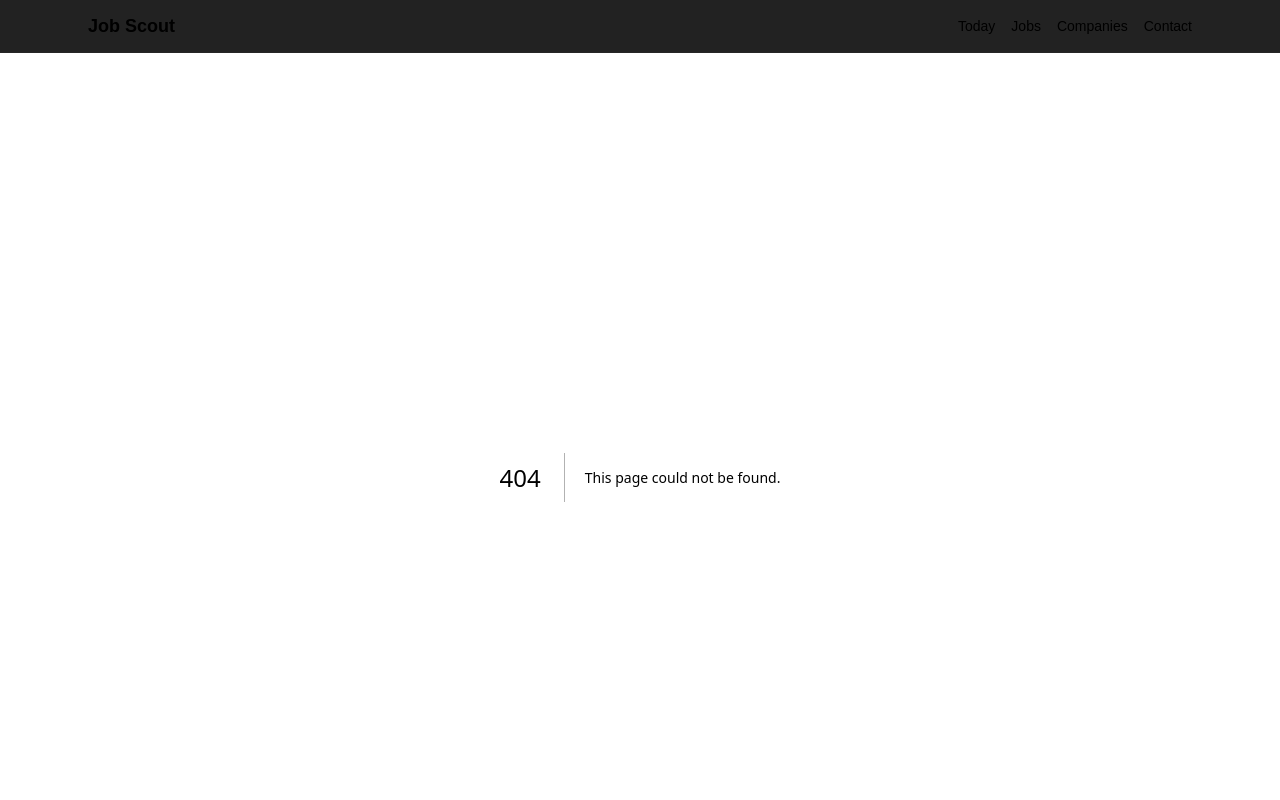
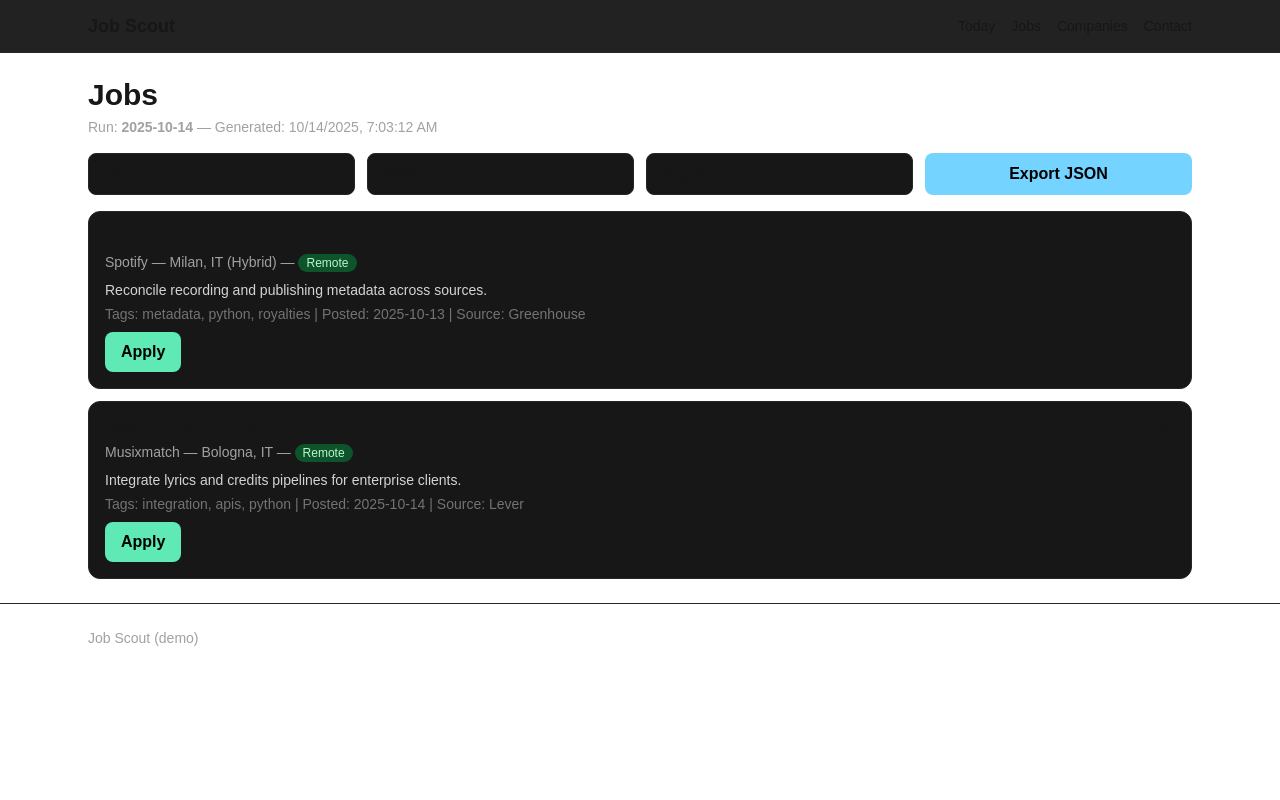
Before and after one commit to thatguy-hiparh/job_scout_website, a Next.js app: page /jobs in a window 1280 px wide. Before the commit this address had no page. Shown: the top 800 px of the page. Built offline with nearby package versions, Linux system fonts and the light colour scheme.

Commit message:
Create page.tsx

```diff
--- /dev/null
+++ b/app/jobs/page.tsx
@@ -0,0 +1,85 @@
+"use client";
+
+import { useEffect, useState } from "react";
+import Link from "next/link";
+
+type Job = {
+  id: string; title: string; company: string; location: string;
+  remote: boolean; region: string; source: string; url: string;
+  score: number; tags: string[]; posted: string; description_brief: string;
+};
+type JobsResponse = { run_id: string; generated_at: string; jobs: Job[] };
+
+export default function JobsPage() {
+  const [q, setQ] = useState("");
+  const [region, setRegion] = useState("EMEA");
+  const [remote, setRemote] = useState("any");
+  const [data, setData] = useState<JobsResponse | null>(null);
+
+  async function load() {
+    const params = new URLSearchParams();
+    params.set("region", region);
+    params.set("remote", remote);
+    params.set("q", q);
+    const res = await fetch("/api/jobs?" + params.toString(), { cache: "no-store" });
+    setData(await res.json());
+  }
+
+  useEffect(() => { load(); /* eslint-disable-next-line */ }, [q, region, remote]);
+
+  return (
+    <section>
+      <h1 className="text-3xl font-bold">Jobs</h1>
+      <p className="text-sm text-neutral-400 mt-1">
+        {data ? <>Run: <b>{data.run_id}</b> — Generated: {new Date(data.generated_at).toLocaleString()}</> : "Loading..."}
+      </p>
+
+      <div className="grid md:grid-cols-4 gap-3 my-4">
+        <input className="bg-neutral-900 border border-neutral-800 rounded-lg px-3 py-2"
+               placeholder="Search title, company, tags..." value={q} onChange={e => setQ(e.target.value)} />
+        <select className="bg-neutral-900 border border-neutral-800 rounded-lg px-3 py-2"
+                value={region} onChange={e => setRegion(e.target.value)}>
+          <option value="ALL">All Regions</option>
+          <option value="EMEA">EMEA</option>
+        </select>
+        <select className="bg-neutral-900 border border-neutral-800 rounded-lg px-3 py-2"
+                value={remote} onChange={e => setRemote(e.target.value)}>
+          <option value="any">Any Remote</option>
+          <option value="true">Remote Only</option>
+          <option value="false">On-site/Hybrid</option>
+        </select>
+        <a className="inline-flex items-center justify-center px-4 py-2 bg-sky-300 text-black font-bold rounded-lg"
+           href="/api/jobs" target="_blank" rel="noreferrer">
+          Export JSON
+        </a>
+      </div>
+
+      <div className="grid gap-3">
+        {data?.jobs.map(j => (
+          <div key={j.id} className="bg-neutral-900 border border-neutral-800 rounded-xl p-4">
+            <div className="flex items-start justify-between">
+              <div>
+                <Link href={"/jobs/" + j.id} className="font-bold hover:underline">{j.title}</Link>
+                <div className="text-sm text-neutral-400">
+                  {j.company} — {j.location} —{" "}
+                  <span className={`text-xs px-2 py-0.5 rounded-full ${j.remote ? "bg-green-900 text-green-200" : "bg-neutral-800"}`}>
+                    {j.remote ? "Remote" : "On-site"}
+                  </span>
+                </div>
+              </div>
+              <div className="font-extrabold text-lg">{j.score}</div>
+            </div>
+            <div className="text-sm text-neutral-300 mt-2">{j.description_brief}</div>
+            <div className="text-sm text-neutral-500 mt-1">
+              Tags: {j.tags.join(", ")} | Posted: {j.posted} | Source: {j.source}
+            </div>
+            <div className="mt-2">
+              <a className="inline-flex px-4 py-2 bg-emerald-300 text-black font-bold rounded-lg"
+                 href={j.url} target="_blank" rel="noreferrer">Apply</a>
+            </div>
+          </div>
+        ))}
+      </div>
+    </section>
+  );
+}
```
